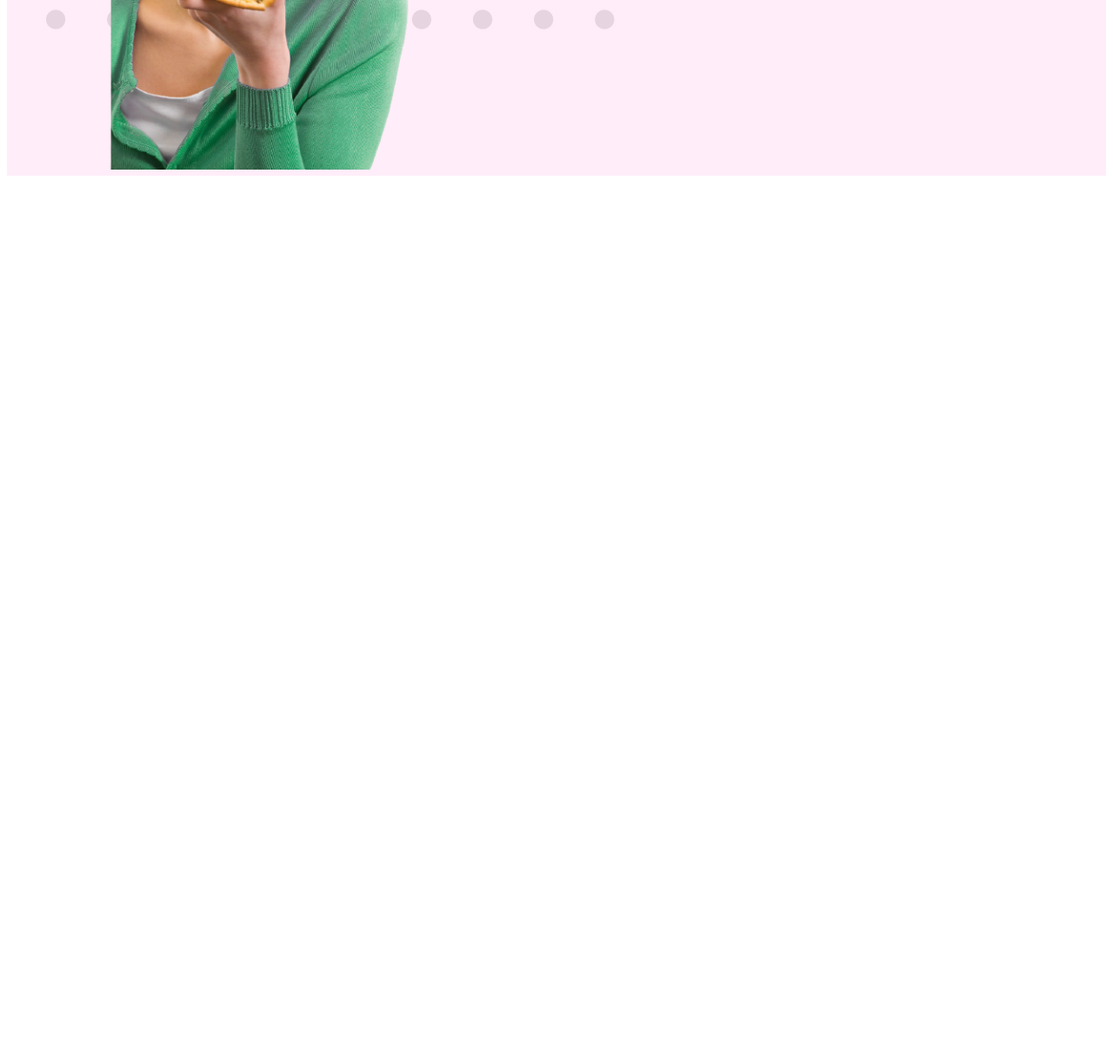
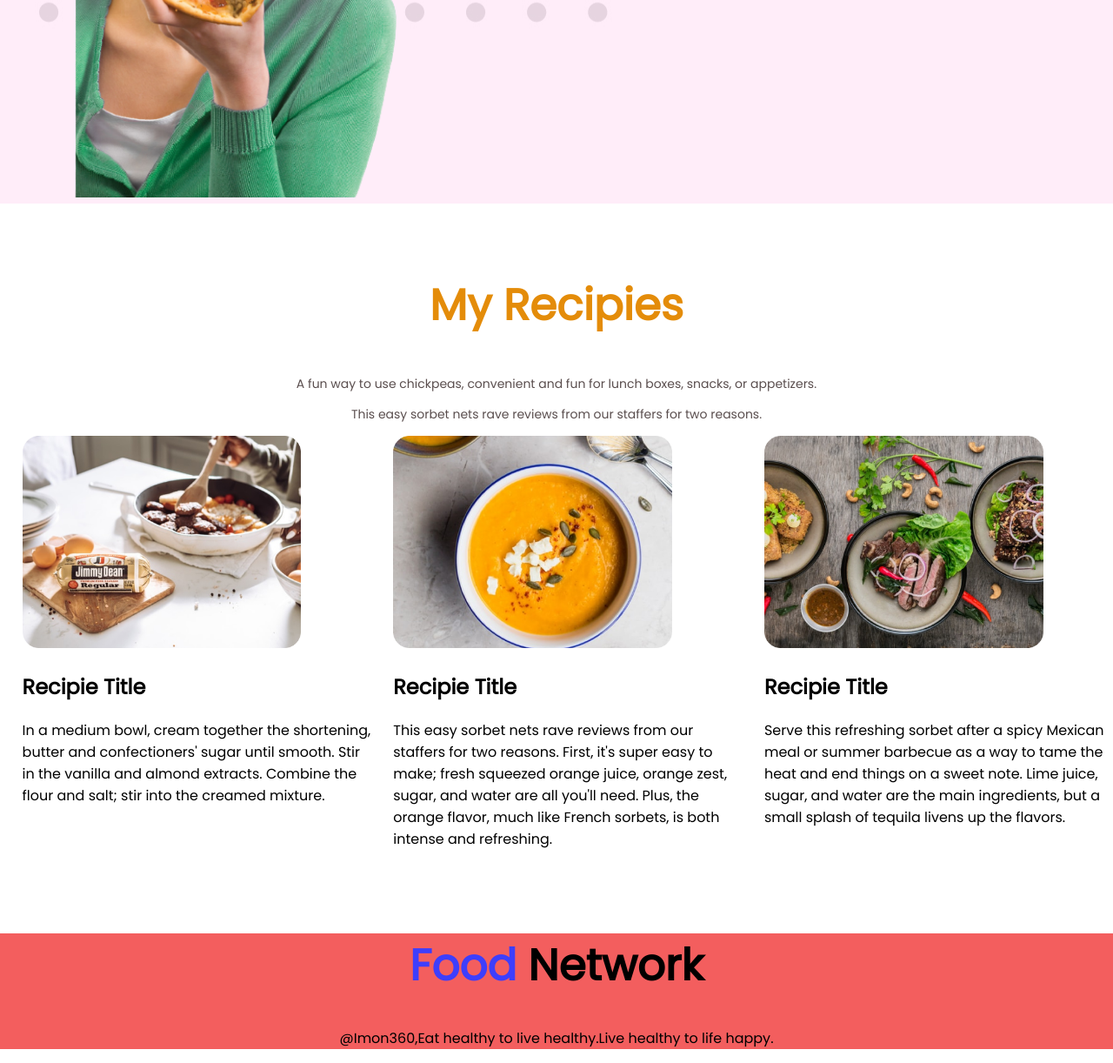
Before and after one commit to imdadulimon/Food-Network, a plain HTML site: page index.html in a window 1280 px wide. Shown: the part 881-2103 px from the top of the page at 87% size. Before the commit the page ends 1163 px from the top, so only its background shows below. Drawn offline with Linux system fonts and the light colour scheme.

Commit message:
added part-3

```diff
--- a/index.html
+++ b/index.html
@@ -13,7 +13,7 @@
 </head>
 
 <body>
-    <section>
+    <section class="flexible-container">
         <div class="half-width">
             <h1><span class="orange-color">Skip</span> The Diet,</h1>
             <h1>Just Eat Healthy</h1>
@@ -25,7 +25,7 @@
             <img src="images/female/6667872_preview-removebg-preview.png" alt="">
         </div>
     </section>
-    <section class="background-frame" class="About Me">
+    <section class="background-frame flexible-container" class="About Me">
         <div class="half-width">
             <img src="images/female/kisspng-eating-junk-food-hunger-fast-food-woman-eating-5b100f5d437345.6346499515277791652763-removebg-preview.png"
                 alt="">
@@ -40,3 +40,50 @@
             <a class="link-button" target="_blank" href="https://www.linkedin.com/in/imdadulimon360/">Contact Me</a>
         </div>
     </section>
+    <section class="Recipie-area">
+        <h1>My Recipies</h1>
+        <div class="recipies-area">
+            <p>A fun way to use chickpeas, convenient and fun for lunch boxes, snacks, or appetizers.</p>
+            <p>This easy sorbet
+                nets rave reviews from our staffers for two reasons.</p>
+        </div>
+
+        <div class="flexible-container">
+            <div class="half-width">
+                <img src="images/food/Project Cover.jpg" alt="">
+                <h2>Recipie Title</h2>
+                <p>In a medium bowl, cream together the shortening, butter and confectioners' sugar until smooth. Stir
+                    in
+                    the vanilla and almond extracts. Combine the flour and salt; stir into the creamed mixture. </p>
+            </div>
+            <div class="half-width">
+                <img src="images/food/Project Cover.png" alt="">
+                <h2>Recipie Title </h2>
+                <p>This easy sorbet nets rave reviews from our staffers for two reasons. First, it's super easy to make;
+                    fresh squeezed orange juice, orange zest, sugar, and water are all you'll need. Plus, the orange
+                    flavor,
+                    much like French sorbets, is both intense and refreshing.</p>
+            </div>
+            <div class="half-width">
+                <img src="images/food/Project Cover1.jpg" alt="">
+                <h2>Recipie Title</h2>
+                <p>Serve this refreshing sorbet after a spicy Mexican meal or summer barbecue as a way to tame the heat
+                    and
+                    end things on a sweet note. Lime juice, sugar, and water are the main ingredients, but a small
+                    splash of
+                    tequila livens up the flavors.</p>
+            </div>
+        </div>
+
+    </section>
+    <div class="background-color">
+        <footer>
+            <h1><span class="blue-color">Food</Span> Network</h1>
+            <p>@Imon360,Eat healthy to live healthy.Live healthy to life happy.</p>
+        </footer>
+
+</body>
+
+</head>
+
+</html>
--- a/style.css
+++ b/style.css
@@ -1,19 +1,21 @@
 body{
     font-family: 'Poppins', sans-serif;
+    margin: 0%;
 }
 h1{
     font-size: 50px;
     }
     .orange-color{
-        color:orange;
+        color:orangered;
     }
-    section{
+    .flexible-container{
         display:flex;
         margin-bottom: 80px;
+
     }
     .half-width{
         width:50%;
-        padding-left: 5%;
+        padding-left: 2%;
     }
     .half-width img{
         width: 80%;
@@ -21,11 +23,31 @@ h1{
     .background-frame{
         background-image:url(images/shapes/Frame\ 59.jpg);
     }
+    .Recipie-area h1{
+        text-align: center;
+        color: rgb(228, 140, 9);
+    }
+    .recipies-area p{
+        text-align: center;
+        font-size: 14px;
+        color: rgb(90, 78, 78);
+    }
     .link-button{
         text-decoration: none;
         background-color: #fc4727;
         font-weight: 700;
         padding: 10px 40px;
         border-radius: 20px;
-
     }
+.background-color{
+    background-color:rgb(243, 94, 94);
+}
+.background-color h1{
+    text-align: center;
+}
+footer p{
+    text-align: center;
+}
+.blue-color{
+    color: rgb(62, 62, 252);
+}
```
